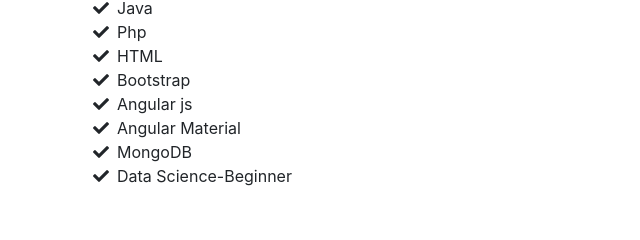
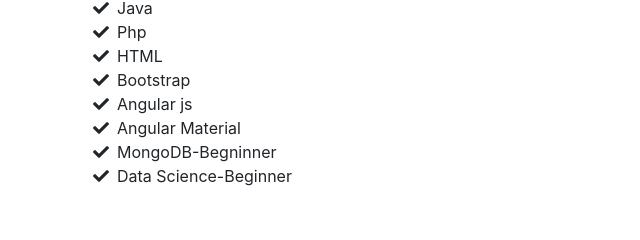
Before and after one commit to praveen1508/praveen1508.github.io, a website with bundled scripts: page index.html in a window 1280 px wide. Shown: the part 2036-2276 px from the top of the page, 243-883 px from the left. Built offline with nearby package versions, Linux system fonts and the light colour scheme; a web font is replaced by a local one.

Commit message:
Update index.html

```diff
--- a/index.html
+++ b/index.html
@@ -183,7 +183,7 @@
             Angular Material</li>
 	       <li>
             <i class="fa-li fa fa-check"></i>
-            MongoDB</li>
+            MongoDB-Begninner</li>
             <li>
             <i class="fa-li fa fa-check"></i>
             Data Science-Beginner</li>
```
